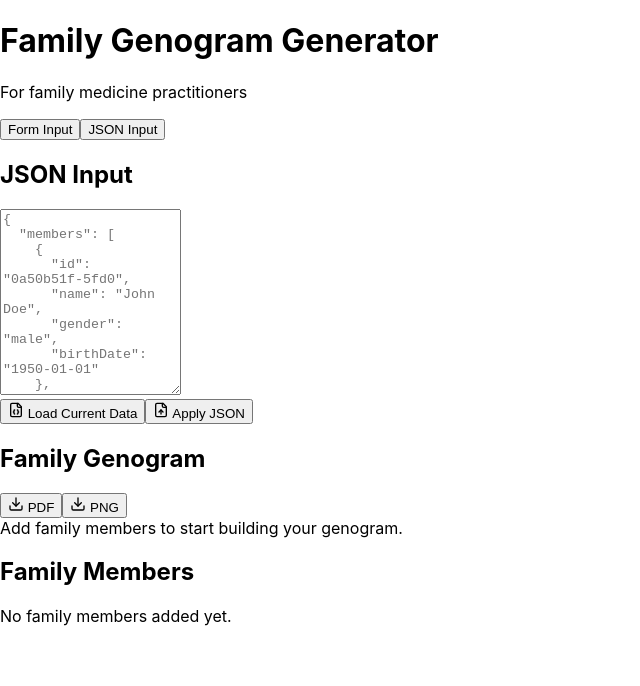
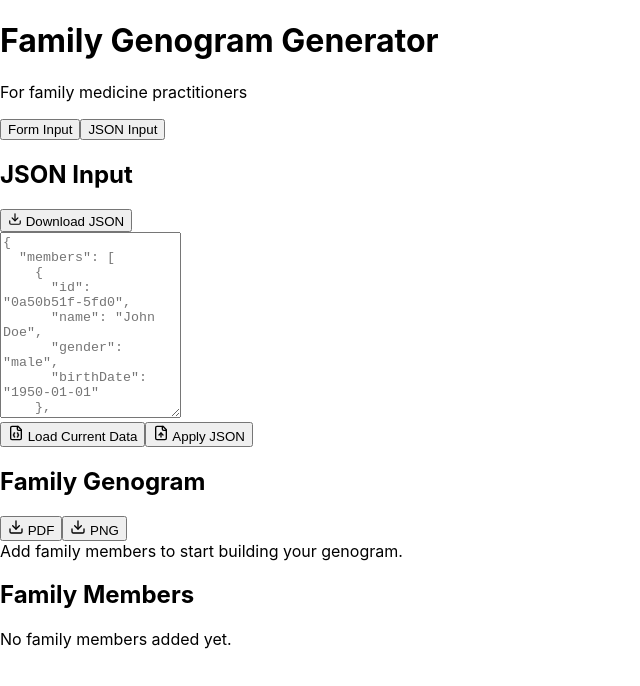
Before and after one commit to mfranco1/genogram-builder, a React (Create React App) app: page / in a window 1280 px wide. Both pictures are taken after a click on the button "JSON Input". Shown: the top 686 px of the page, without its empty margins (0-640 px from the left). Built offline with nearby package versions, Linux system fonts and the light colour scheme; the HTML template or start-up script is replaced by a standard one.

Commit message:
Add: download genogram as json file

```diff
--- a/src/App.js
+++ b/src/App.js
@@ -350,9 +350,23 @@ export default function GenogramApp() {
   };
 
   const exportData = () => {
+    // Prepare the data for export, ensuring we include all necessary fields
     const data = {
-      members: familyMembers,
-      relationships: relationships
+      members: familyMembers.map(({ id, name, gender, birthDate, deceased, deathDate, medicalConditions }) => ({
+        id,
+        name,
+        gender,
+        birthDate,
+        deceased,
+        deathDate: deceased ? deathDate : undefined,
+        medicalConditions: medicalConditions || undefined
+      })).filter(Boolean),
+      relationships: relationships.map(({ id, from, to, type }) => ({
+        id,
+        from,
+        to,
+        type
+      })).filter(Boolean)
     };
 
     return JSON.stringify(data, null, 2);
@@ -595,7 +609,26 @@ export default function GenogramApp() {
             </div>
           ) : (
             <div>
-              <h2 className="text-lg font-medium mb-2">JSON Input</h2>
+              <div className="flex justify-between items-center mb-2">
+                <h2 className="text-lg font-medium">JSON Input</h2>
+                <button
+                  onClick={() => {
+                    const data = exportData();
+                    const blob = new Blob([data], { type: 'application/json' });
+                    const url = URL.createObjectURL(blob);
+                    const a = document.createElement('a');
+                    a.href = url;
+                    a.download = 'genogram.json';
+                    document.body.appendChild(a);
+                    a.click();
+                    document.body.removeChild(a);
+                    URL.revokeObjectURL(url);
+                  }}
+                  className="inline-flex items-center px-3 py-1.5 border border-transparent text-xs font-medium rounded shadow-sm text-white bg-blue-600 hover:bg-blue-700 focus:outline-none focus:ring-2 focus:ring-offset-2 focus:ring-blue-500"
+                >
+                  <Download size={14} className="mr-1" /> Download JSON
+                </button>
+              </div>
               <textarea
                 className="mt-1 block w-full border border-gray-300 rounded-md shadow-sm p-2 font-mono text-sm"
                 value={jsonInput}
```
